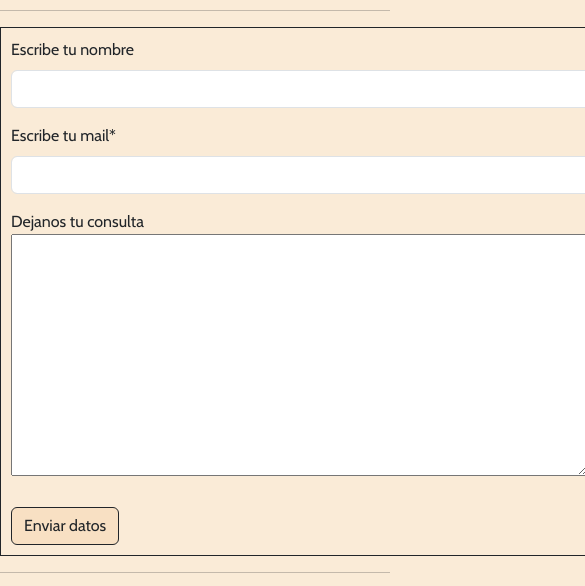
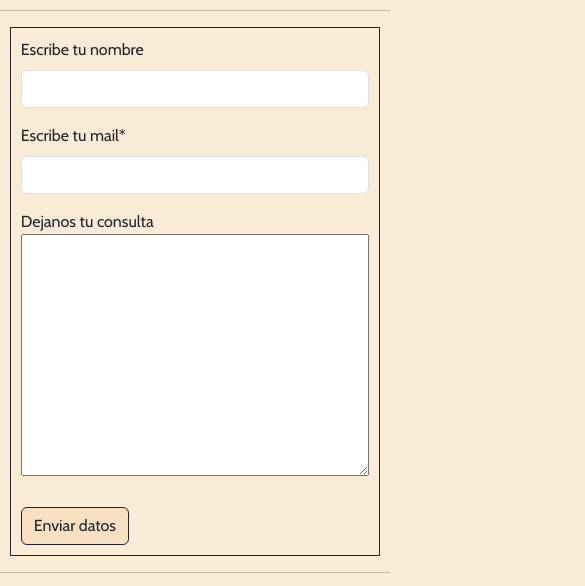
Before and after one commit to tobigonzalez99/PF-GonzalezTobias, a plain HTML site: page pages/contacto.html in a window 390 px wide. Shown: the part 114-700 px from the top of the page, 585 px wide, since content can reach past the window. Drawn offline with nearby package versions, Linux system fonts and the light colour scheme; a web font is replaced by a local one.

Commit message:
agregue mediaq

```diff
--- a/css/estilo.css
+++ b/css/estilo.css
@@ -34,7 +34,7 @@ body{
     font-style: italic;
 }
 .portada{
-    width: 800px;
+    width: 70vw;
     margin: 10px auto;
 }
 h2{
@@ -48,7 +48,7 @@ ul{
     list-style-type: none;
 }
 .formulario{
-    width: 800px;
+    width: 85vw;
     margin: 10px auto;
     border: 1px solid;
     padding: 10px;
@@ -96,3 +96,14 @@ ul{
     margin: 5px auto;
     padding: 20px;
 }
+
+
+
+@media screen and (max-width: 768px) {
+    .formulario{
+        width: 95vw;
+    }
+    .portada{
+        width: 100vw;
+    }
+}
--- a/pages/contacto.html
+++ b/pages/contacto.html
@@ -62,7 +62,7 @@
             <div>
                 <label for="comentario">Dejanos tu consulta</label>
                 <br>
-                <textarea name="comentario" id="" cols="70" rows="10"></textarea>
+                <textarea name="comentario" class="container-fluid" id="" cols="30" rows="10"></textarea>
             </div>
             <br>
             <button type="submit" class="btn boton">Enviar datos</button>
```
